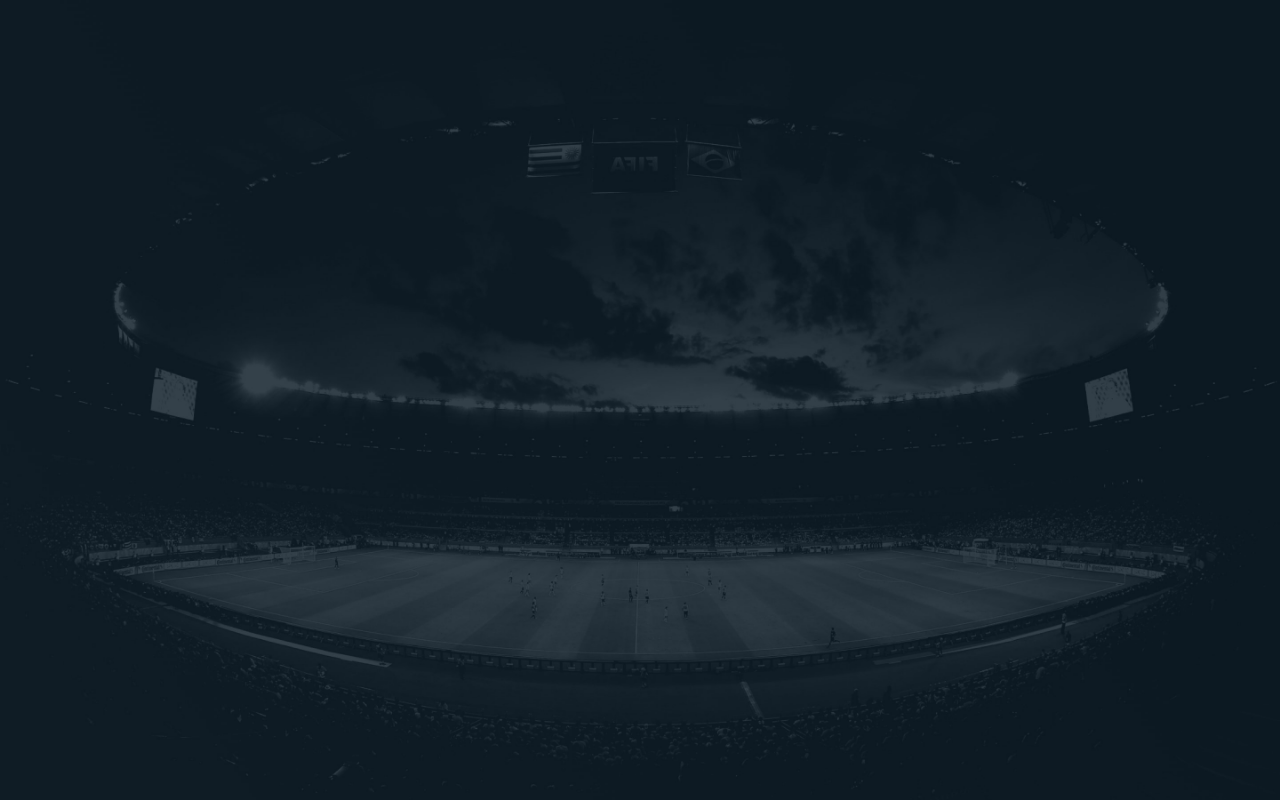
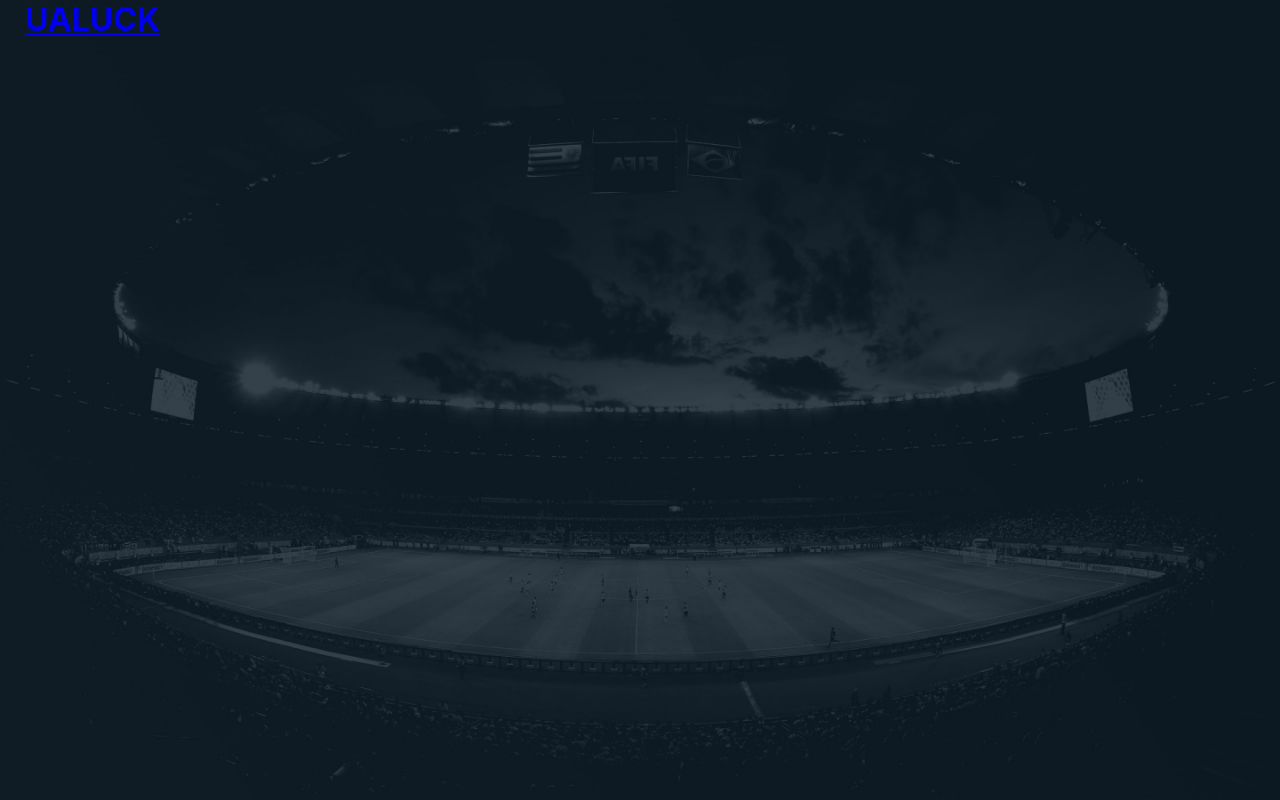
Before and after one commit to n7-remax/ualuck, a React (Create React App) app: page / in a window 1280 px wide. Built offline with nearby package versions, Linux system fonts and the light colour scheme.

Commit message:
make changes to tags padding, margin and row

```diff
--- a/src/App/App.scss
+++ b/src/App/App.scss
@@ -1,5 +1,5 @@
 %max-width{
-  max-width: 1400px;
+  max-width: 1230px;
   margin: 0 auto;
 }
 
--- a/src/App/Logo/Logo.js
+++ b/src/App/Logo/Logo.js
@@ -5,6 +5,7 @@ import './logo.scss';
 function Logo() {
   return (
     <div className="logo">
+        <a href="#"><h1>UALUCK</h1></a>
     </div>
   );
 }
--- a/src/common/style/style.scss
+++ b/src/common/style/style.scss
@@ -0,0 +1,4 @@
+h1,h2,h3,h4,h5,h6,p,a,span {
+    padding: 0;
+    margin: 0;
+}
```
